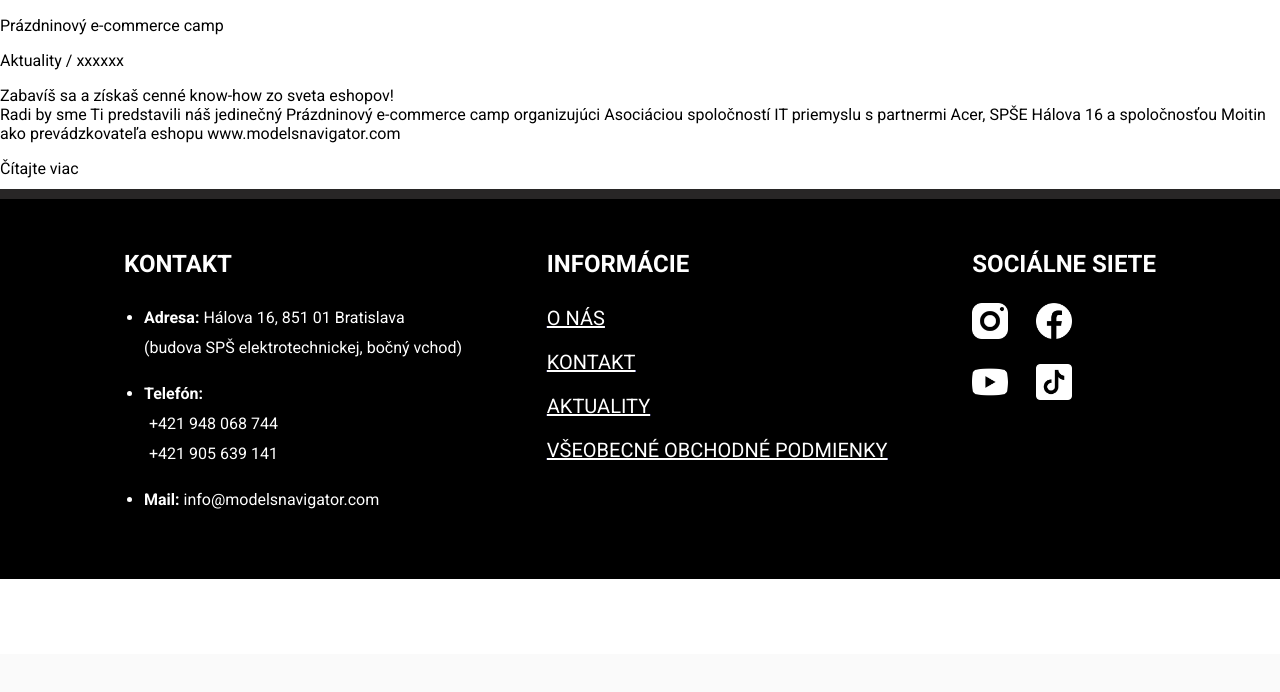
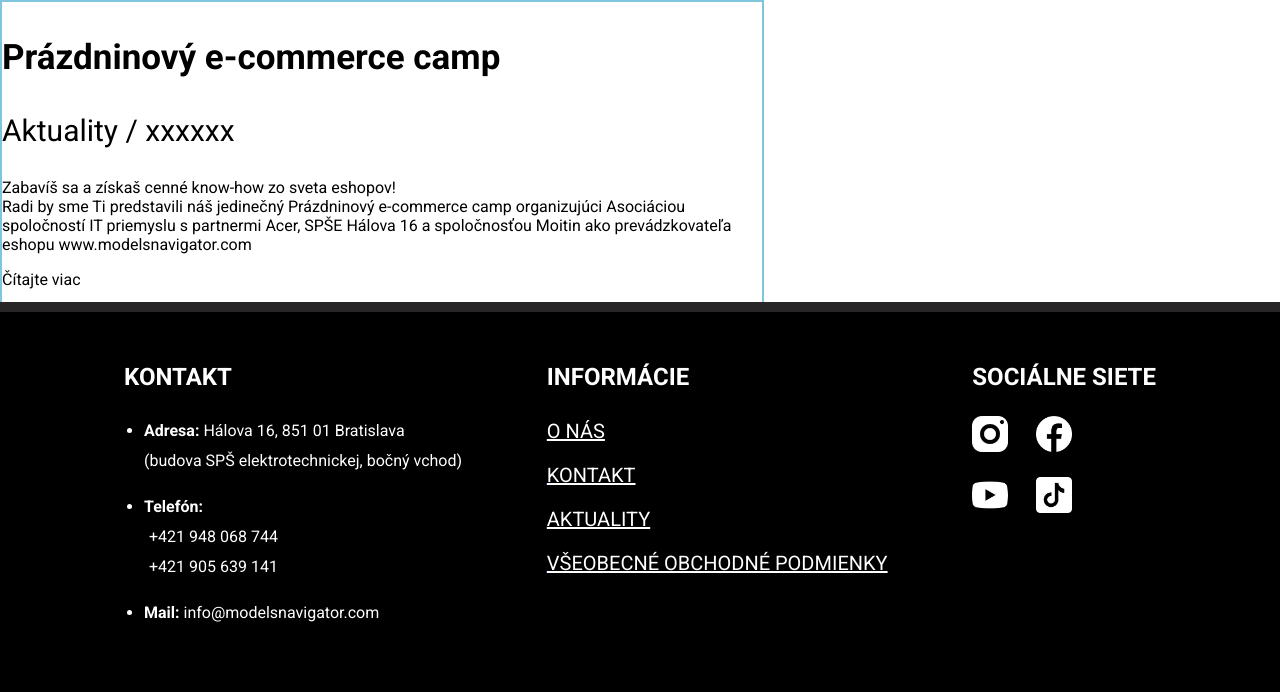
Before and after one commit to snickers-c/commercesurf, a PHP site: page /aktuality.html in a window 1280 px wide. Shown: the part 146-838 px from the top of the page. Before the commit the page ends 725 px from the top, so only its background shows below. Run offline with PHP 8.4, Linux system fonts and the light colour scheme.

Commit message:
Update main.css

```diff
--- a/ecommerceLab/styles/main.css
+++ b/ecommerceLab/styles/main.css
@@ -467,27 +467,49 @@ kurz-template
 /*
 ###############
 ###############
+Aktuality
+*/
+.news-container
+{
+  border:solid 2px rgba(0, 140, 186, 0.5);
+  width:760px;
+}
+.news-title
+{
+  font-weight: bold;
+  font-size: 35px;
+}
+.news-autor
+{
+  font-weight: 400;
+  font-size: 30px;
+}
+/*
+###############
+###############
 Galeria
 */
 .pictext
 {
+  width: 630px;
   opacity: 0;
   position: absolute;
-  top: 25px;
-  left: 25px;
+  top: 0px;
+  padding-top: 25px;
+  padding-left: 25px;
   color: white;
   font-weight: bold;
   font-size: 25px;
 }
+
+.contentpic:hover
+{
+  filter: brightness(75%);
+}
 .pictext:hover
 {
   opacity: 1;
-  filter: brightness(100%);
-}
-.contentpic:hover
-{
-  filter: brightness(75%);
-  opacity: 1;
+  filter: brightness(100%) !important;
 }
 .gallery
 {
```
